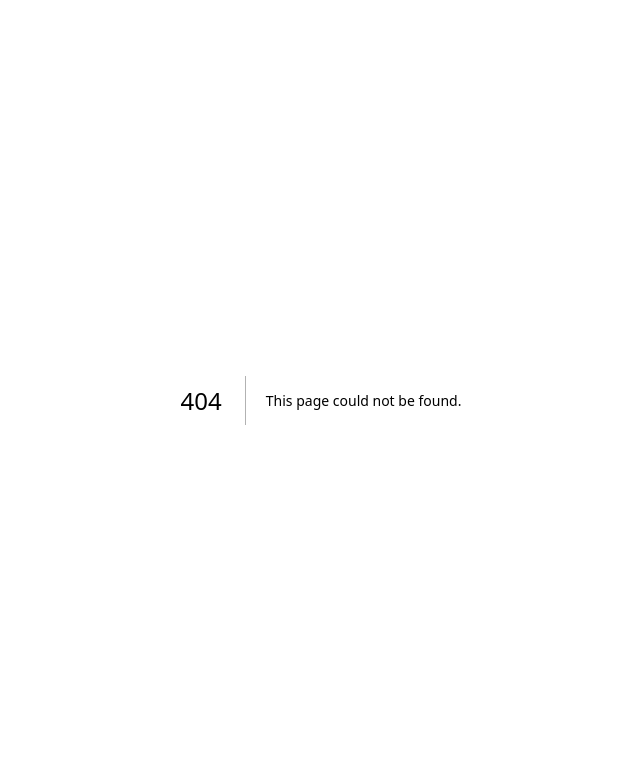
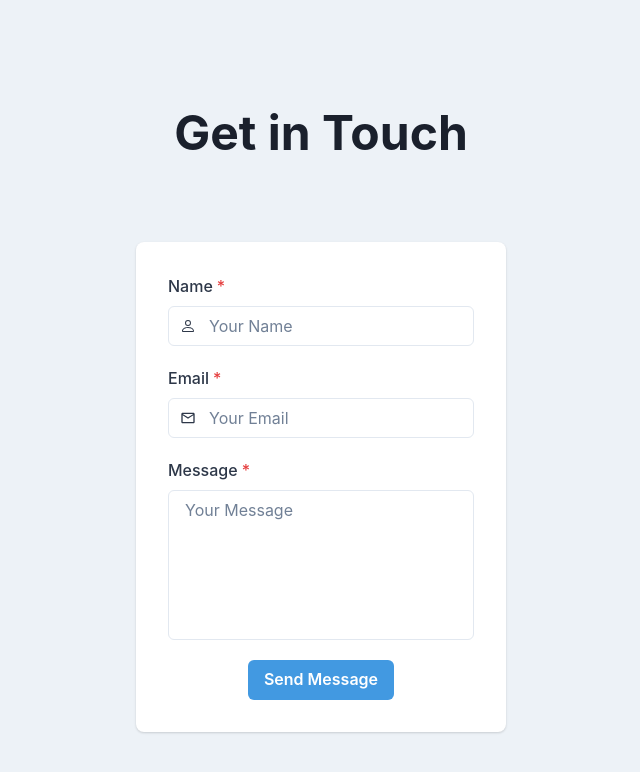
Before and after one commit to cedricschwyter/tectonica, a Next.js app: page /kontakt in a window 1280 px wide. Before the commit this address had no page. Shown: the top 772 px of the page, without its empty margins (319-959 px from the left). Built offline with nearby package versions, Linux system fonts and the light colour scheme.

Commit message:
feat: add contact page

```diff
--- a/pages/index.tsx
+++ b/pages/index.tsx
@@ -8,9 +8,6 @@
     Collapse,
     Icon,
     Link,
-    Popover,
-    PopoverTrigger,
-    PopoverContent,
     useColorModeValue,
     useBreakpointValue,
     useDisclosure,
@@ -20,8 +17,6 @@
     MenuList,
     MenuItem,
     MenuDivider,
-    UnorderedList,
-    ListItem,
     SimpleGrid
 } from '@chakra-ui/react';
 import {
--- /dev/null
+++ b/pages/kontakt/index.tsx
@@ -0,0 +1,104 @@
+import {
+    Box,
+    Button,
+    Flex,
+    FormControl,
+    FormLabel,
+    Heading,
+    Input,
+    InputGroup,
+    InputLeftElement,
+    Stack,
+    Textarea,
+    useColorModeValue,
+    VStack,
+} from '@chakra-ui/react';
+import React from 'react';
+import { BsPerson } from 'react-icons/bs';
+import { MdOutlineEmail } from 'react-icons/md';
+
+export default function ContactFormWithSocialButtons() {
+
+    return (
+        <Flex
+            bg={useColorModeValue('gray.100', 'gray.900')}
+            align="center"
+            justify="center"
+            id="contact">
+            <Box
+                borderRadius="lg"
+                m={{ base: 5, md: 16, lg: 10 }}
+                p={{ base: 5, lg: 16 }}>
+                <Box>
+                    <VStack spacing={{ base: 4, md: 8, lg: 20 }}>
+                        <Heading
+                            fontSize={{
+                                base: '4xl',
+                                md: '5xl',
+                            }}>
+                            Get in Touch
+                        </Heading>
+
+                        <Stack
+                            spacing={{ base: 4, md: 8, lg: 20 }}
+                            direction={{ base: 'column', md: 'row' }}>
+
+                            <Box
+                                bg={useColorModeValue('white', 'gray.700')}
+                                borderRadius="lg"
+                                p={8}
+                                color={useColorModeValue('gray.700', 'whiteAlpha.900')}
+                                shadow="base">
+                                <VStack spacing={5}>
+                                    <FormControl isRequired>
+                                        <FormLabel>Name</FormLabel>
+
+                                        <InputGroup>
+                                            <InputLeftElement children={<BsPerson />} />
+                                            <Input type="text" name="name" placeholder="Your Name" />
+                                        </InputGroup>
+                                    </FormControl>
+
+                                    <FormControl isRequired>
+                                        <FormLabel>Email</FormLabel>
+
+                                        <InputGroup>
+                                            <InputLeftElement children={<MdOutlineEmail />} />
+                                            <Input
+                                                type="email"
+                                                name="email"
+                                                placeholder="Your Email"
+                                            />
+                                        </InputGroup>
+                                    </FormControl>
+
+                                    <FormControl isRequired>
+                                        <FormLabel>Message</FormLabel>
+
+                                        <Textarea
+                                            name="message"
+                                            placeholder="Your Message"
+                                            rows={6}
+                                            resize="none"
+                                        />
+                                    </FormControl>
+
+                                    <Button
+                                        colorScheme="blue"
+                                        bg="blue.400"
+                                        color="white"
+                                        _hover={{
+                                            bg: 'blue.500',
+                                        }}
+                                    >
+                                        Send Message
+                                    </Button>
+                                </VStack>
+                            </Box>
+                        </Stack>
+                    </VStack>
+                </Box>
+            </Box>
+        </Flex>
+    );
+}
```
